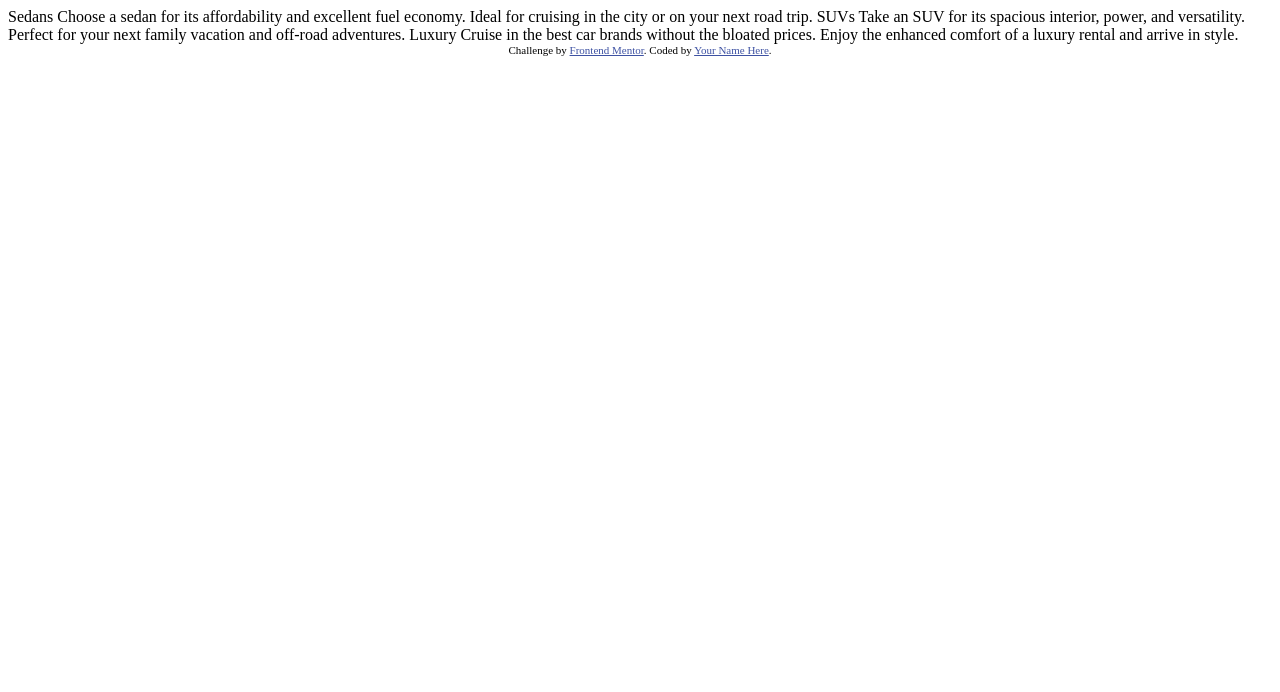
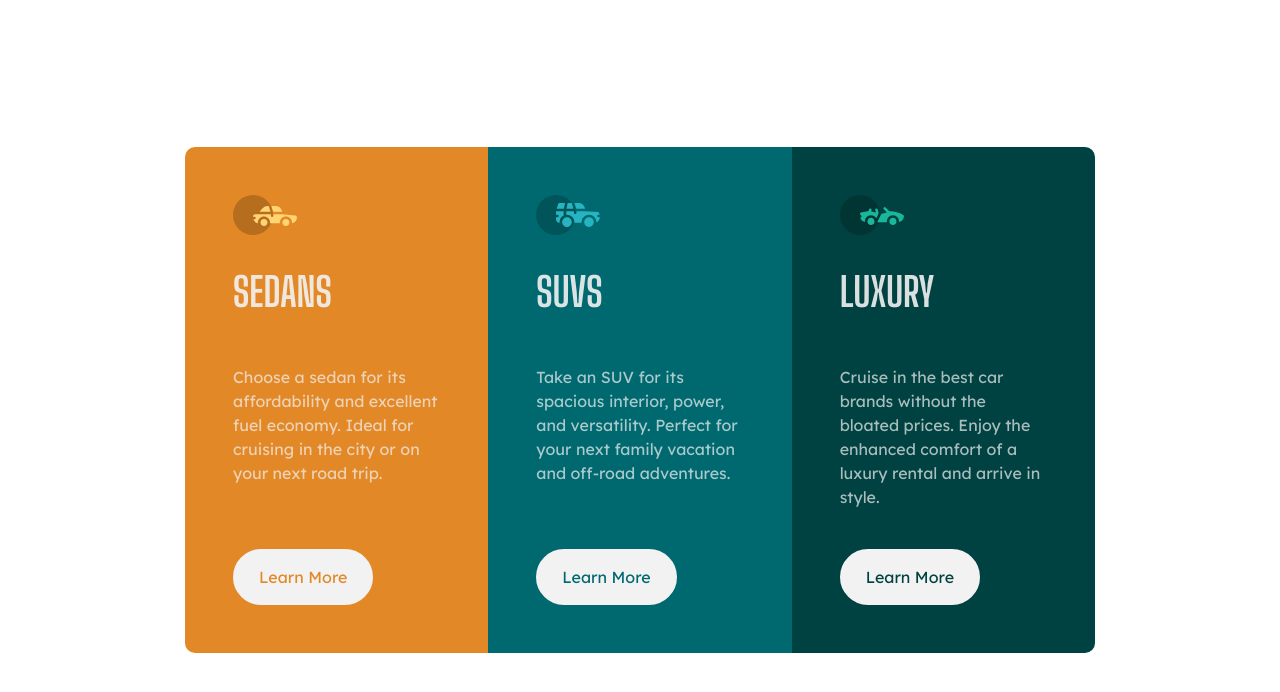
Before and after one commit to ARPIT73881/FrontendMentor-3-column-Preview-Card-Component, a plain HTML site: page index.html in a window 1280 px wide. Drawn offline with Linux system fonts and the light colour scheme.

Commit message:
3-column preview card component complete

```diff
--- a/index.html
+++ b/index.html
@@ -1,36 +1,48 @@
 <!DOCTYPE html>
 <html lang="en">
   <head>
-  <meta charset="UTF-8">
-  <meta name="viewport" content="width=device-width, initial-scale=1.0"> <!-- displays site properly based on user's device -->
-
-  <link rel="icon" type="image/png" sizes="32x32" href="./images/favicon-32x32.png">
-
+    <meta charset="UTF-8" />
+    <meta name="viewport" content="width=device-width, initial-scale=1.0" />
+    <link
+      rel="icon"
+      type="image/png"
+      sizes="32x32"
+      href="./images/favicon-32x32.png"
+    />
+    <link rel="stylesheet" href="style.css" />
     <title>Frontend Mentor | 3-column preview card component</title>
-
-  <!-- Feel free to remove these styles or customise in your own stylesheet 👍 -->
-  <style>
-    .attribution { font-size: 11px; text-align: center; }
-    .attribution a { color: hsl(228, 45%, 44%); }
-  </style>
   </head>
   <body>
-
-  Sedans
-  Choose a sedan for its affordability and excellent fuel economy. Ideal for cruising in the city
-  or on your next road trip.
-
-  SUVs
-  Take an SUV for its spacious interior, power, and versatility. Perfect for your next family vacation
-  and off-road adventures.
-
-  Luxury
-  Cruise in the best car brands without the bloated prices. Enjoy the enhanced comfort of a luxury
-  rental and arrive in style.
-
-  <div class="attribution">
-    Challenge by <a href="https://www.frontendmentor.io?ref=challenge" target="_blank">Frontend Mentor</a>.
-    Coded by <a href="#">Your Name Here</a>.
+    <main>
+      <div class="cards-container">
+        <div class="card orange-card">
+          <img src="images/icon-sedans.svg" alt="sedans image" />
+          <h2>sedans</h2>
+          <p>
+            Choose a sedan for its affordability and excellent fuel economy.
+            Ideal for cruising in the city or on your next road trip.
+          </p>
+          <a href="/">Learn More</a>
         </div>
+        <div class="card cyan-card">
+          <img src="images/icon-suvs.svg" alt="suvs image" />
+          <h2>suvs</h2>
+          <p>
+            Take an SUV for its spacious interior, power, and versatility.
+            Perfect for your next family vacation and off-road adventures.
+          </p>
+          <a href="/">Learn More</a>
+        </div>
+        <div class="card dark-cyan-card">
+          <img src="images/icon-luxury.svg" alt="luxury image" />
+          <h2>luxury</h2>
+          <p>
+            Cruise in the best car brands without the bloated prices. Enjoy the
+            enhanced comfort of a luxury rental and arrive in style.
+          </p>
+          <a href="/">Learn More</a>
+        </div>
+      </div>
+    </main>
   </body>
 </html>
--- /dev/null
+++ b/style.css
@@ -0,0 +1,132 @@
+@import url("https://fonts.googleapis.com/css2?family=Lexend+Deca:wght@100..900&display=swap");
+
+@import url("https://fonts.googleapis.com/css2?family=Big+Shoulders+Display:wght@100..900&family=Lexend+Deca:wght@100..900&display=swap");
+
+:root {
+  /* ### Primary */
+
+  --Bright-orange: hsl(31, 77%, 52%);
+  --Dark-cyan: hsl(184, 100%, 22%);
+  --Very-dark-cyan: hsl(179, 100%, 13%);
+
+  /* ### Neutral */
+
+  --Transparent-white: hsla(0, 0%, 100%, 0.75);
+  --Very-light-gray: hsl(0, 0%, 95%);
+}
+
+body {
+  margin: 0;
+  box-sizing: border-box;
+  font-family: "Lexend Deca", sans-serif;
+  font-weight: 400;
+
+  /* min-height: 100vh; */
+  /* align-items: center;  */
+  /* align-content: center; */
+  /* justify-content: center;  */
+}
+
+main {
+  display: flex;
+  min-height: 100vh;
+  align-items: center;
+  justify-content: center;
+}
+
+.cards-container {
+  color: var(--Very-light-gray);
+  margin: 1.5rem;
+  display: flex;
+  /* border-radius: 8px 8px 0 0 ; */
+  border-radius: 10px;
+  overflow: hidden;
+  /* flex-wrap: wrap; */
+
+  max-width: 910px;
+  /* margin: auto; */
+}
+
+.card {
+  padding: 48px;
+  display: flex;
+  flex-direction: column;
+  /* width: 100%; */
+  flex-basis: 100%;
+}
+
+.card img {
+  width: 64px;
+  height: 40px;
+}
+
+.card h2 {
+  text-transform: uppercase;
+  font-family: "Big Shoulders Display", sans-serif;
+  font-weight: 700;
+  font-size: 40px;
+  opacity: 0.9;
+}
+
+.card p {
+  opacity: 0.7;
+  line-height: 24px;
+  margin-bottom: 40px;
+}
+
+/* button  */
+.card a {
+  border: 2.5px solid var(--Very-light-gray);
+  background-color: var(--Very-light-gray);
+  display: inline-block;
+  text-decoration: none;
+
+  padding: 16px 24px;
+  border-radius: 32px;
+  /* margin-top: 48px; */
+  margin-top: auto;
+  cursor: pointer;
+  align-self: flex-start;
+}
+
+/* button individuals */
+.orange-card a {
+  color: var(--Bright-orange);
+}
+
+.cyan-card a {
+  color: var(--Dark-cyan);
+}
+
+.dark-cyan-card a {
+  color: var(--Very-dark-cyan);
+}
+
+.orange-card {
+  background-color: var(--Bright-orange);
+  /* border-radius: 8px 8px 0 0 ; */
+}
+
+.cyan-card {
+  background-color: var(--Dark-cyan);
+}
+
+.dark-cyan-card {
+  background-color: var(--Very-dark-cyan);
+  /* border-radius: 0 0 8px 8px ; */
+}
+
+/* hover effect on the button */
+a:hover {
+  background-color: inherit;
+  text-decoration: none;
+  display: inline-block;
+  color: inherit;
+}
+
+/* responsive and flex wrap */
+@media (max-width: 720px) {
+  .cards-container {
+    flex-wrap: wrap;
+  }
+}
```
Also changed, not shown: 2 other files. Lines whose indentation alone changed are shown as unchanged.
